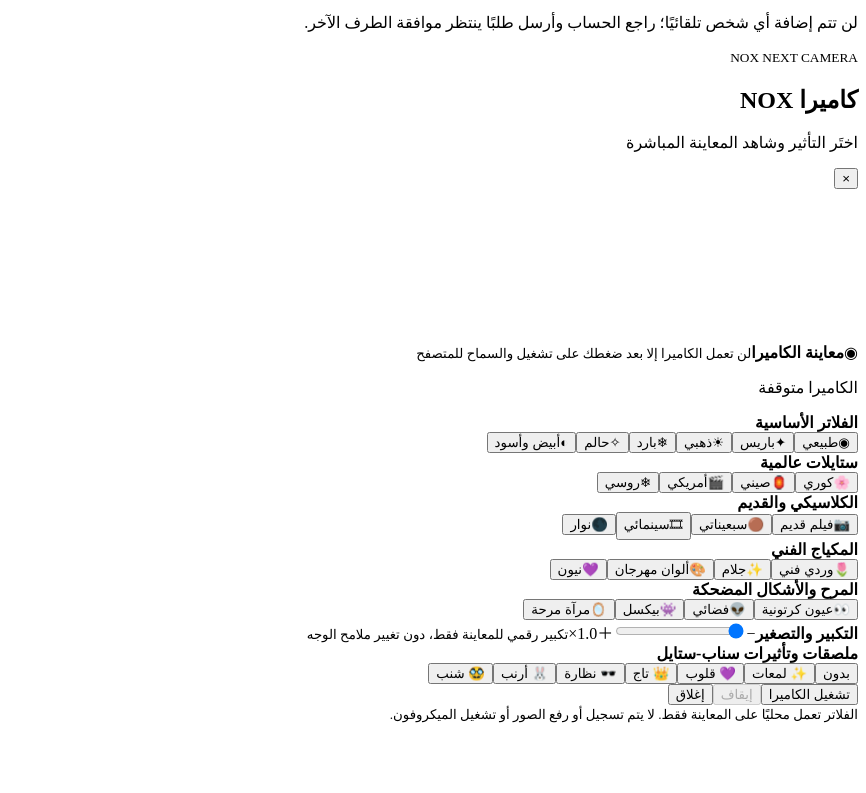
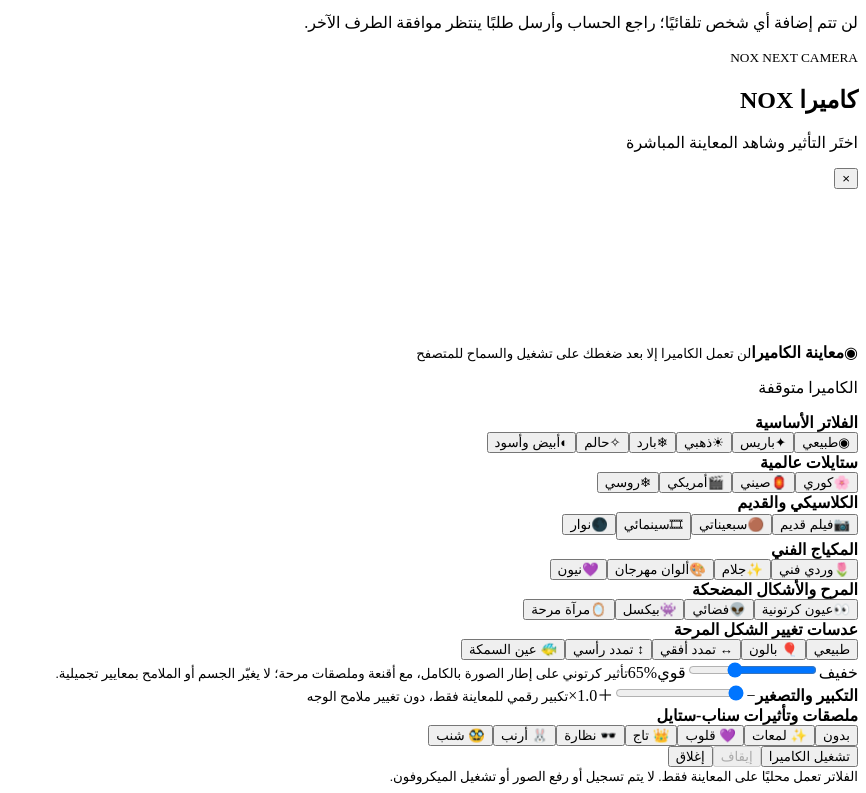
Before and after one commit to m0m330025-del/NOX-NEXT-PREVIEW, a website with bundled scripts: page home.html in a window 1280 px wide. Shown: the part 4562-5355 px from the top of the page, without its empty margins (414-1280 px from the left). Before the commit the page ends 5293 px from the top, so only its background shows below. Built offline with nearby package versions, Linux system fonts and the light colour scheme.

Commit message:
Add playful camera shape lens controls

```diff
--- a/home.html
+++ b/home.html
@@ -139,7 +139,7 @@
 <div class="camera-filter-section"><b>الكلاسيكي والقديم</b><div class="camera-filter-list" role="group" aria-label="الكلاسيكي والقديم"><button type="button" class="camera-filter" data-camera-filter="vintage" aria-pressed="false"><span class="filter-swatch">📷</span>فيلم قديم</button><button type="button" class="camera-filter" data-camera-filter="retro70" aria-pressed="false"><span class="filter-swatch">🟤</span>سبعيناتي</button><button type="button" class="camera-filter" data-camera-filter="film" aria-pressed="false"><span class="filter-swatch">🎞</span>سينمائي</button><button type="button" class="camera-filter" data-camera-filter="noir" aria-pressed="false"><span class="filter-swatch">🌑</span>نوار</button></div></div>
 <div class="camera-filter-section"><b>المكياج الفني</b><div class="camera-filter-list" role="group" aria-label="المكياج الفني"><button type="button" class="camera-filter" data-camera-filter="roseMakeup" aria-pressed="false"><span class="filter-swatch">🌷</span>وردي فني</button><button type="button" class="camera-filter" data-camera-filter="glamMakeup" aria-pressed="false"><span class="filter-swatch">✨</span>جلام</button><button type="button" class="camera-filter" data-camera-filter="festival" aria-pressed="false"><span class="filter-swatch">🎨</span>ألوان مهرجان</button><button type="button" class="camera-filter" data-camera-filter="neonMakeup" aria-pressed="false"><span class="filter-swatch">💜</span>نيون</button></div></div>
 <div class="camera-filter-section"><b>المرح والأشكال المضحكة</b><div class="camera-filter-list" role="group" aria-label="المرح والأشكال المضحكة"><button type="button" class="camera-filter" data-camera-filter="bigEyes" aria-pressed="false"><span class="filter-swatch">👀</span>عيون كرتونية</button><button type="button" class="camera-filter" data-camera-filter="alien" aria-pressed="false"><span class="filter-swatch">👽</span>فضائي</button><button type="button" class="camera-filter" data-camera-filter="pixel" aria-pressed="false"><span class="filter-swatch">👾</span>بيكسل</button><button type="button" class="camera-filter" data-camera-filter="mirror" aria-pressed="false"><span class="filter-swatch">🪞</span>مرآة مرحة</button></div></div>
-<div class="camera-filter-section"><b>التكبير والتصغير</b><label class="camera-zoom-control" for="camera-zoom"><span>−</span><input id="camera-zoom" type="range" min="1" max="2.5" step="0.1" value="1"><span>＋</span><output id="camera-zoom-value">1.0×</output></label><small class="camera-zoom-hint">تكبير رقمي للمعاينة فقط، دون تغيير ملامح الوجه</small></div>
+<div class="camera-filter-section"><b>عدسات تغيير الشكل المرحة</b><div class="camera-effect-list" role="group" aria-label="تأثيرات كرتونية على الصورة كاملة"><button type="button" class="camera-effect active" data-camera-shape="none" aria-pressed="true">طبيعي</button><button type="button" class="camera-effect" data-camera-shape="balloon" aria-pressed="false">🎈 بالون</button><button type="button" class="camera-effect" data-camera-shape="wide" aria-pressed="false">↔ تمدد أفقي</button><button type="button" class="camera-effect" data-camera-shape="tall" aria-pressed="false">↕ تمدد رأسي</button><button type="button" class="camera-effect" data-camera-shape="fisheye" aria-pressed="false">🐠 عين السمكة</button></div><label class="camera-zoom-control" for="camera-shape-strength"><span>خفيف</span><input id="camera-shape-strength" type="range" min="0" max="100" step="1" value="65"><span>قوي</span><output id="camera-shape-strength-value">65%</output></label><small class="camera-zoom-hint">تأثير كرتوني على إطار الصورة بالكامل، مع أقنعة وملصقات مرحة؛ لا يغيّر الجسم أو الملامح بمعايير تجميلية.</small></div><div class="camera-filter-section"><b>التكبير والتصغير</b><label class="camera-zoom-control" for="camera-zoom"><span>−</span><input id="camera-zoom" type="range" min="1" max="2.5" step="0.1" value="1"><span>＋</span><output id="camera-zoom-value">1.0×</output></label><small class="camera-zoom-hint">تكبير رقمي للمعاينة فقط، دون تغيير ملامح الوجه</small></div>
 <div class="camera-filter-section"><b>ملصقات وتأثيرات سناب-ستايل</b><div class="camera-effect-list" role="group" aria-label="ملصقات الكاميرا"><button type="button" class="camera-effect active" data-camera-effect="none" aria-pressed="true">بدون</button><button type="button" class="camera-effect" data-camera-effect="sparkles" aria-pressed="false">✨ لمعات</button><button type="button" class="camera-effect" data-camera-effect="hearts" aria-pressed="false">💜 قلوب</button><button type="button" class="camera-effect" data-camera-effect="crown" aria-pressed="false">👑 تاج</button><button type="button" class="camera-effect" data-camera-effect="glasses" aria-pressed="false">🕶️ نظارة</button><button type="button" class="camera-effect" data-camera-effect="bunny" aria-pressed="false">🐰 أرنب</button><button type="button" class="camera-effect" data-camera-effect="mustache" aria-pressed="false">🥸 شنب</button></div></div>
       <footer class="camera-studio-actions"><button type="button" class="camera-start" id="camera-studio-start">تشغيل الكاميرا</button><button type="button" class="camera-stop" id="camera-studio-stop" disabled>إيقاف</button><button type="button" class="camera-studio-close secondary" data-camera-close>إغلاق</button></footer>
       <small class="camera-studio-note" id="camera-studio-note">الفلاتر تعمل محليًا على المعاينة فقط. لا يتم تسجيل أو رفع الصور أو تشغيل الميكروفون.</small>
```
